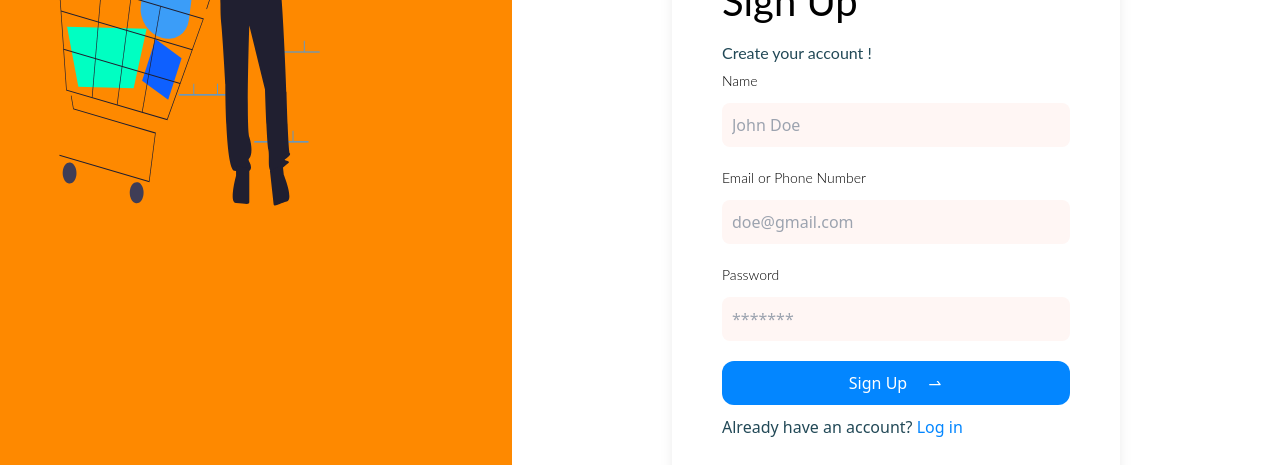
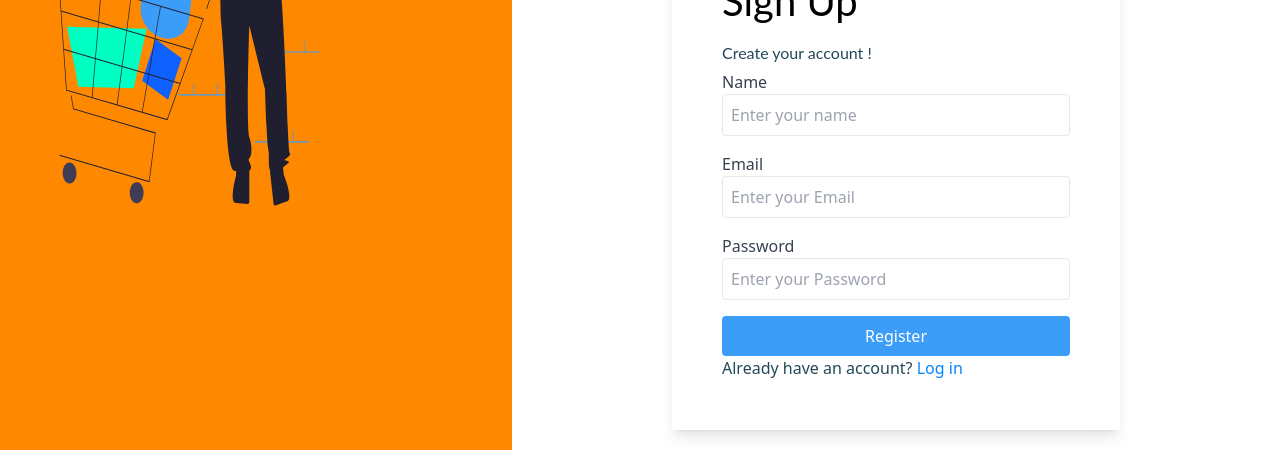
Before and after one commit to RUKUNDO-Prince/nihemart, a React (Vite) app in the folder admin/: page /signup in a window 1280 px wide. Shown: the part 385-850 px from the top of the page. Built offline with nearby package versions, Linux system fonts and the light colour scheme.

Commit message:
progress admin auth

```diff
--- a/admin/package.json
+++ b/admin/package.json
@@ -11,10 +11,13 @@
   },
   "dependencies": {
     "axios": "^1.7.2",
+    "formik": "^2.4.6",
     "react": "^18.2.0",
     "react-dom": "^18.2.0",
     "react-icons": "^5.2.1",
     "react-router-dom": "^6.23.1",
+    "react-toastify": "^10.0.5",
+    "yup": "^1.4.0",
     "zustand": "^4.5.2"
   },
   "devDependencies": {
--- a/admin/src/App.jsx
+++ b/admin/src/App.jsx
@@ -1,37 +1,72 @@
-import React from 'react';
-import { Routes, Route, useLocation } from 'react-router-dom';
-import { AddProduct, Analytics, Login, NotFound, Notifications, Orders, Product, Products, Profile, Signup } from './pages';
-import { Footer, Navbar } from './components';
-import './App.css'
+import React from "react";
+import { Routes, Route, Navigate, useLocation } from "react-router-dom";
+import {
+  AddProduct,
+  Analytics,
+  Login,
+  NotFound,
+  Notifications,
+  Orders,
+  Product,
+  Products,
+  Profile,
+  Signup,
+} from "./pages";
+import { Footer, Navbar } from "./components";
+import "./App.css";
+import useAuthStore from "./store/authStore";
+import 'react-toastify/dist/ReactToastify.css';
+import { ToastContainer } from "react-toastify";
 
 const App = () => {
   const location = useLocation();
+  const isAuthenticated = useAuthStore((state) => state.isAuthenticated);
 
-  const isAuthPage = location.pathname === '/login' || location.pathname === '/signup';
+  // Check if the current page is an authentication page
+  const isAuthPage = ["/login", "/signup"].includes(location.pathname);
 
   return (
-    <div className='flex flex-col min-h-screen'>
+    <div className="flex flex-col min-h-screen">
       {!isAuthPage && <Navbar />}
       <Routes>
-        <Route path={"/login"} element={<Login />} />
-        <Route path={"/signup"} element={<Signup />} />
+        {/* Public Routes */}
+        <Route path="/login" element={<Login />} />
+        <Route path="/signup" element={<Signup />} />
+
+        {/* Protected Routes */}
+        <Route
+          path="/"
+          element={isAuthenticated ? <Analytics /> : <Navigate to="/signup" />}
+        />
+        <Route
+          path="/addProduct"
+          element={isAuthenticated ? <AddProduct /> : <Navigate to="/signup" />}
+        />
+        <Route
+          path="/notifications"
+          element={
+            isAuthenticated ? <Notifications /> : <Navigate to="/signup" />
+          }
+        />
+        <Route
+          path="/orders"
+          element={isAuthenticated ? <Orders /> : <Navigate to="/signup" />}
+        />
+        <Route
+          path="/products"
+          element={isAuthenticated ? <Products /> : <Navigate to="/signup" />}
+        />
+        <Route
+          path="/product"
+          element={isAuthenticated ? <Product /> : <Navigate to="/signup" />}
+        />
+        {/* <Route path="/profile" element={isAuthenticated ? <Profile /> : <Navigate to="/signup" />} /> */}
+
+        {/* Fallback route */}
+        <Route path="*" element={<NotFound />} />
       </Routes>
-      {!isAuthPage && (
-        <>
-          <Routes>
-
-            <Route path={"/"} element={<Analytics />} />
-            <Route path={"/addProduct"} element={<AddProduct />} />
-            <Route path={"/notifications"} element={<Notifications />} />
-            <Route path={"/orders"} element={<Orders />} />
-            <Route path={"/products"} element={<Products />} />
-            {/* <Route path={"/profile"} element={<Profile />} /> */}
-            <Route path={"/product"} element={<Product />} />
-            <Route path={"*"} element={<NotFound />} />
-          </Routes>
-          <Footer />
-        </>
-      )}
+      {!isAuthPage && <Footer />}
+      <ToastContainer position="top-right" autoClose={3000} hideProgressBar={false} closeOnClick />
     </div>
   );
 };
--- a/admin/src/pages/AddProduct.jsx
+++ b/admin/src/pages/AddProduct.jsx
@@ -1,6 +1,18 @@
-import React from 'react'
+import React, { useEffect } from 'react'
+import { useNavigate } from 'react-router-dom';
+import useAuthStore from '../store/authStore';
 
 const AddProduct = () => {
+  const navigate = useNavigate();
+  const isAuthenticated = useAuthStore((state) => state.isAuthenticated);
+  const handleAuth = () => {
+    if (!isAuthenticated) {
+      navigate("/signup");
+    }
+  };
+  useEffect(() => {
+    handleAuth();
+  }, [navigate, isAuthenticated]);
   return (
     <div>AddProduct</div>
   )
--- a/admin/src/pages/NotFound.jsx
+++ b/admin/src/pages/NotFound.jsx
@@ -1,7 +1,18 @@
-import React from 'react'
-import { Link } from 'react-router-dom'
+import React, { useEffect } from 'react'
+import { Link, useNavigate } from 'react-router-dom'
+import useAuthStore from '../store/authStore';
 
 const NotFound = () => {
+  const navigate = useNavigate();
+  const isAuthenticated = useAuthStore((state) => state.isAuthenticated);
+  const handleAuth = () => {
+    if (!isAuthenticated) {
+      navigate("/signup");
+    }
+  };
+  useEffect(() => {
+    handleAuth();
+  }, [navigate, isAuthenticated]);
   return (
     <div className='m-[30px] flex-1'>
       <p className="text-gray-90 mb-[20px]">
--- a/admin/src/pages/Orders.jsx
+++ b/admin/src/pages/Orders.jsx
@@ -1,6 +1,8 @@
-import React from "react";
+import React, { useEffect } from "react";
 import SubHeading from "../components/SubHeading";
 import { ordersList } from "../constants/data";
+import { useNavigate } from "react-router-dom";
+import useAuthStore from "../store/authStore";
 
 const getStatusStyles = (status) => {
   switch (status) {
@@ -16,6 +18,16 @@ const getStatusStyles = (status) => {
 };
 
 const Orders = () => {
+  const navigate = useNavigate();
+  const isAuthenticated = useAuthStore((state) => state.isAuthenticated);
+  const handleAuth = () => {
+    if (!isAuthenticated) {
+      navigate("/signup");
+    }
+  };
+  useEffect(() => {
+    handleAuth();
+  }, [navigate, isAuthenticated]);
   return (
     <div className="m-[30px]">
       <SubHeading title="Orders" />
--- a/admin/src/pages/Product.jsx
+++ b/admin/src/pages/Product.jsx
@@ -1,4 +1,4 @@
-import React from "react";
+import React, { useEffect } from "react";
 import {
   anonymous,
   draft,
@@ -9,8 +9,20 @@ import {
   plusBg,
   tick,
 } from "../assets";
+import { useNavigate } from "react-router-dom";
+import useAuthStore from "../store/authStore";
 
 const Product = () => {
+  const navigate = useNavigate();
+  const isAuthenticated = useAuthStore((state) => state.isAuthenticated);
+  const handleAuth = () => {
+    if (!isAuthenticated) {
+      navigate("/signup");
+    }
+  };
+  useEffect(() => {
+    handleAuth();
+  }, [navigate, isAuthenticated]);
   return (
     <div className="flex-1 m-[30px]">
       <div className="flex justify-between">
--- a/admin/src/pages/Signup.jsx
+++ b/admin/src/pages/Signup.jsx
@@ -1,9 +1,28 @@
 import React from "react";
 import { figure, logo } from "../assets";
-import { AiOutlineSwapRight } from "react-icons/ai";
 import { Link } from "react-router-dom";
+import { ErrorMessage, Form, Formik } from "formik";
+import * as Yup from "yup";
+import useAuthStore from "../store/authStore";
 
 const Signup = () => {
+  const { register, isLoading } = useAuthStore();
+
+  // Validation schemas
+  const registrationSchema = Yup.object().shape({
+    name: Yup.string().required("Name is required"),
+    email: Yup.string()
+      .email("Invalid email")
+      .required("Please Enter your Email Address"),
+    password: Yup.string()
+      .min(6, "Password must be at least 6 characters")
+      .required("Password is required"),
+  });
+
+  const handleRegisterFormsubmit = async (values) => {
+    const { name, email, password } = values;
+    await register(name, email, password);
+  };
   return (
     <div className="flex min-h-[100vh]">
       <div className="bg-primary w-[40%]">
@@ -18,48 +37,80 @@ const Signup = () => {
             </p>
           </div>
 
-          <h1 className="font-lato font-regular text-[40px] my-[5px]">Sign Up</h1>
+          <h1 className="font-lato font-regular text-[40px] my-[5px]">
+            Sign Up
+          </h1>
           <p className="font-lato font-regular text-[16px] text-[#224957] my-[5px]">
             Create your account !
           </p>
           <div>
-            <form className="flex flex-col gap-5" action="">
-              <div className="flex flex-col gap-3">
-                <label htmlFor="" className="font-light text-[14px] font-lato">
-                  Name
-                </label>
+            <Formik
+              initialValues={{ name: "", email: "", password: "" }}
+              validationSchema={registrationSchema}
+              onSubmit={(values) => handleRegisterFormsubmit(values)}
+            >
+              {({ handleChange, handleSubmit }) => (
+                <Form>
+                  <div className="mb-4">
+                    <label className="block text-gray-700">Name</label>
                     <input
-                  type="text"
-                  placeholder="John Doe"
-                  className="bg-[#FFF6F4] text-black outline-none p-[10px] rounded-lg"
+                      name="name"
+                      className="w-full p-2 border rounded focus:outline-blueGradient"
+                      placeholder="Enter your name"
+                      onChange={handleChange("name")}
+                    />
+                    <ErrorMessage
+                      name="name"
+                      component="div"
+                      className="text-red-500 text-sm"
                     />
                   </div>
-              <div className="flex flex-col gap-3">
-                <label htmlFor="" className="font-light text-[14px] font-lato">
-                  Email or Phone Number
-                </label>
+                  <div className="mb-4">
+                    <label className="block text-gray-700">Email</label>
                     <input
-                  type="text"
-                  placeholder="doe@gmail.com"
-                  className="bg-[#FFF6F4] text-black outline-none p-[10px] rounded-lg"
+                      type="email"
+                      name="email"
+                      className="w-full p-2 border rounded focus:outline-blueGradient"
+                      placeholder="Enter your Email"
+                      onChange={handleChange("email")}
+                    />
+                    <ErrorMessage
+                      name="email"
+                      component="div"
+                      className="text-red-500 text-sm"
                     />
                   </div>
-              <div className="flex flex-col gap-3">
-                <label htmlFor="" className="font-light text-[14px] font-lato">
-                  Password
-                </label>
+                  <div className="mb-4">
+                    <label className="block text-gray-700">Password</label>
                     <input
-                  type="text"
-                  placeholder="*******"
-                  className="bg-[#FFF6F4] text-black outline-none p-[10px] rounded-lg"
+                      type="password"
+                      name="password"
+                      className="w-full p-2 border rounded focus:outline-blueGradient"
+                      placeholder="Enter your Password"
+                      onChange={handleChange("password")}
+                    />
+                    <ErrorMessage
+                      name="password"
+                      component="div"
+                      className="text-red-500 text-sm"
                     />
                   </div>
-              <Link to="/" className="bg-blue2 flex items-center justify-center hover:bg-blue3 mb-[10px] text-white gap-5 p-2.5 rounded-xl w-full m-auto">
-                Sign Up <AiOutlineSwapRight />
+                  <button
+                    type="submit"
+                    disabled={isLoading}
+                    onClick={handleSubmit}
+                    className="w-full bg-blue-500 bg-blue3 text-white p-2 rounded"
+                  >
+                    {isLoading ? "Registering..." : "Register"}
+                  </button>
+                </Form>
+              )}
+            </Formik>
+            <p className="text-[#224957]">
+              Already have an account?{" "}
+              <Link to="/login" className="text-blue2 hover:underline">
+                Log in
               </Link>
-            </form>
-            <p className="text-[#224957]">
-              Already have an account? <Link to="/login" className="text-blue2 hover:underline">Log in</Link>
             </p>
           </div>
         </div>
```
Also changed, not shown: admin/src/pages/Analytics.jsx (+47 -24 lines), admin/src/pages/Notifications.jsx (+13 -1 lines), admin/src/pages/Products.jsx (+13 -2 lines), admin/src/store/authStore.js (+8 -23 lines), 2 other files (tests, documents, lock files or other folders). Lines whose indentation alone changed are shown as unchanged.
